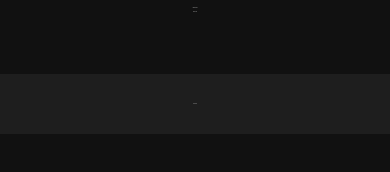
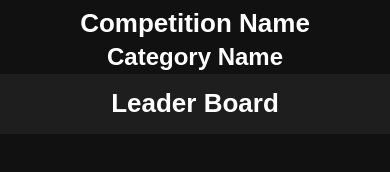
Before and after one commit to Rollem1/DISC-Leaderboard, a website: page public/index.html in a window 390 px wide. Drawn offline with Linux system fonts and the light colour scheme; no server answers.

Commit message:
Mobile font scaling update

```diff
--- a/public/style.css
+++ b/public/style.css
@@ -303,11 +303,16 @@ input[type="file"].admin-input {
   }
 }
 
-/* MOBILE FONT SCALE-DOWN */
+/* =========================================================
+   MOBILE FONT SIZE LIMITER (OVERRIDES INLINE SIZES)
+   ========================================================= */
 @media (max-width: 600px) {
-  /* Reduce all admin-controlled font sizes by ~50% */
-  h1, h2,
-  #currentSkater, #nextSkater,
+
+  /* Cap all admin-controlled text sizes on mobile */
+  #header h1,              /* Competition name */
+  .fixed-header h2,        /* Banner text */
+  #currentSkater,
+  #nextSkater,
   .leaderboard-row,
   .leaderboard-row .position,
   .leaderboard-row .name,
@@ -315,6 +320,7 @@ input[type="file"].admin-input {
   .leaderboard-row .score,
   #generalMessage,
   #warmupList > div {
-    font-size: calc(var(--mobile-scale, 0.55) * 1px) !important;
+    font-size: 26px !important;   /* adjust this number as needed */
+    line-height: 1.2 !important;
   }
 }
```
